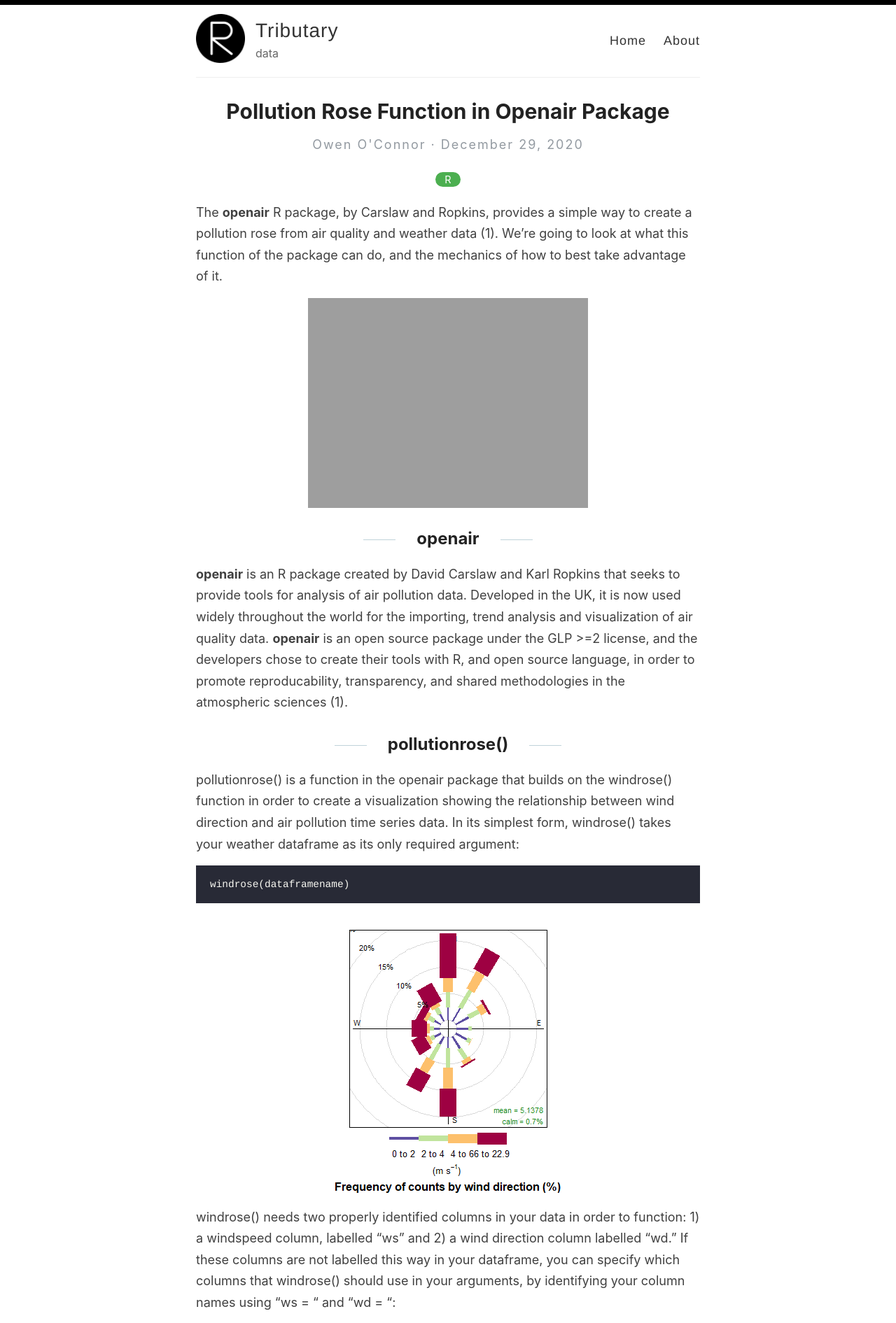
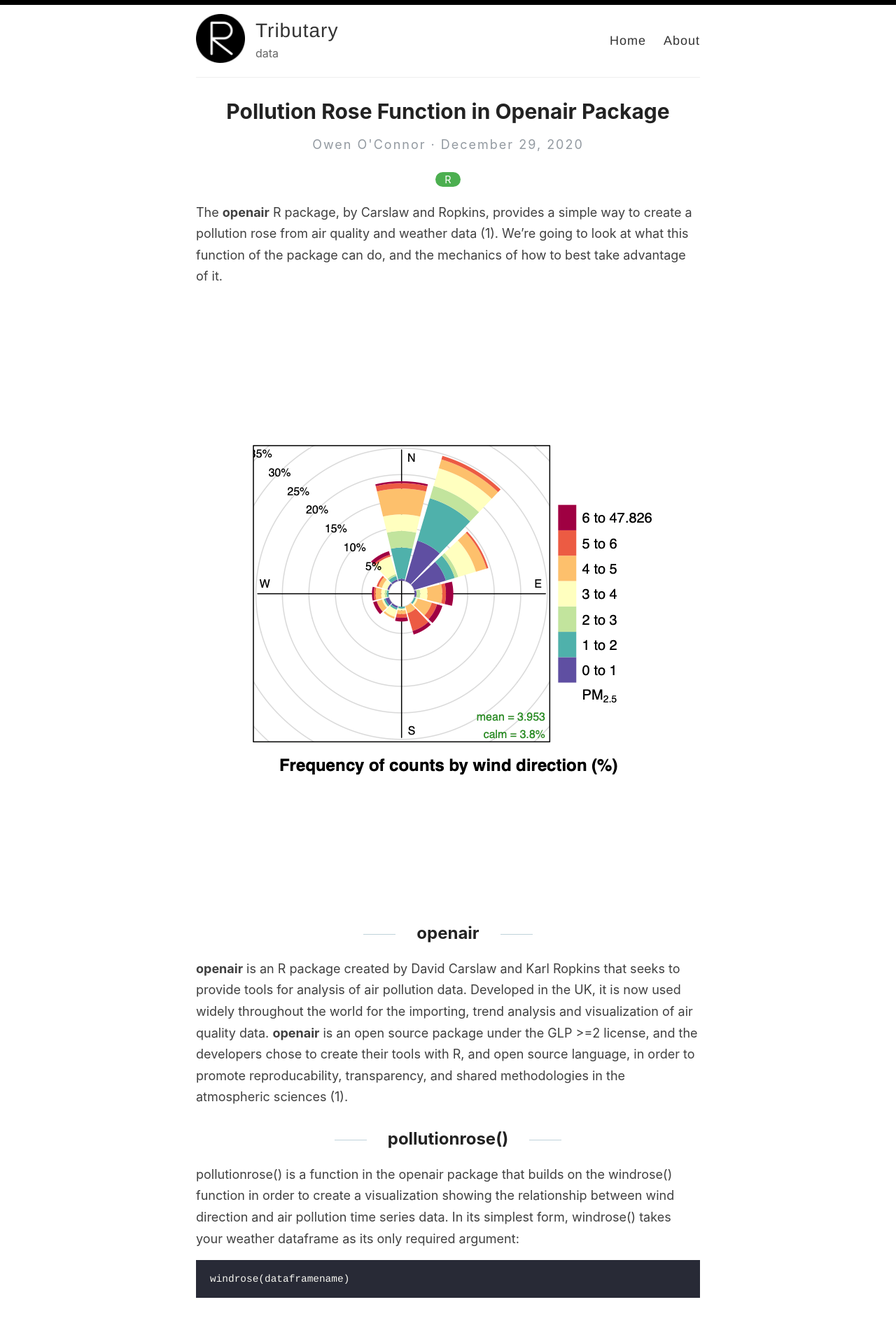
Before and after one commit to oroconnor/reverie, a Jekyll site: the page built from _posts/2020-12-29-pollutionrose.md, in a window 1280 px wide. Shown: the top 1891 px of the page at 70% size. Built offline with Jekyll 4.4.1, drawn with Linux system fonts in a browser that asks for light colours.

Commit message:
Update 2020-12-29-pollutionrose.md

```diff
--- a/_posts/2020-12-29-pollutionrose.md
+++ b/_posts/2020-12-29-pollutionrose.md
@@ -7,7 +7,7 @@ categories: [R]
 
 The **openair** R package, by Carslaw and Ropkins, provides a simple way to create a pollution rose from air quality and weather data (1). We're going to look at what this function of the package can do, and the mechanics of how to best take advantage of it.
 
-<img src = "https://oroconnor.github.io/td/images/pollutionrose/ExampleJuly4PollutionRoseDec10.pdf" alt = "Example pollution rose">
+<img src = "https://oroconnor.github.io/td/images/pollutionrose/ExampleJuly4PollutionRoseDec10.png" alt = "Example pollution rose">
 
 ## openair
 
```
